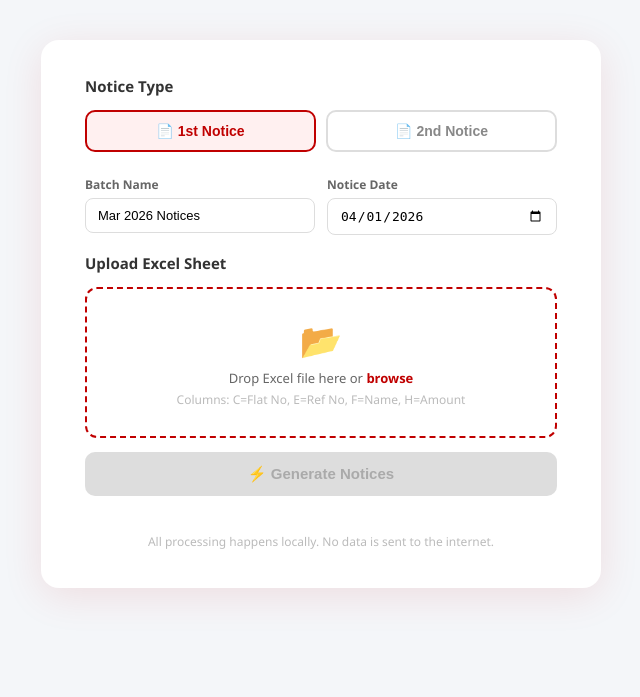
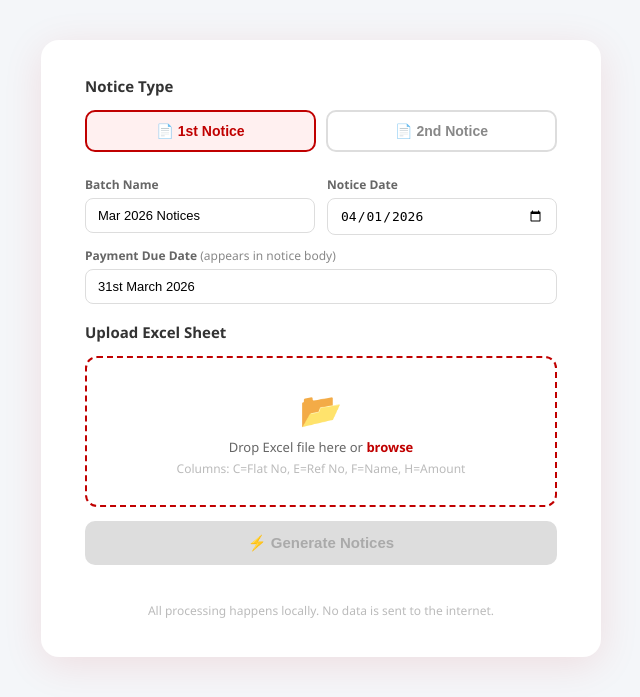
Before and after one commit to bhushangalande75-star/shreeji-notices, a Flask app: page / in a window 1280 px wide. Shown: the part 52-749 px from the top of the page, without its empty margins (319-959 px from the left). Run offline with Flask 3, Linux system fonts and the light colour scheme; the visitor is signed in with stand-in values (Sample User, id 1).

Commit message:
Added due date field to notice generator

```diff
--- a/app.py
+++ b/app.py
@@ -145,6 +145,7 @@ def generate():
     notice_type  = request.form.get("notice_type", "1st")
     issued_date  = request.form.get("issued_date", date.today().strftime("%d/%m/%Y"))
     batch_name   = request.form.get("batch_name", f"Batch {date.today().strftime('%b %Y')}")
+    due_date     = request.form.get("due_date", "31st March 2026")
 
     try:
         df   = pd.read_excel(file, header=None)
@@ -174,9 +175,9 @@ def generate():
                 prev_ref_no  = str(row[8]).strip() if notice_type == "2nd" and len(row) > 8 else ""
 
                 if notice_type == "2nd":
-                    doc_bytes = generate_notice_2nd(flat_no, ref_no, name, amount, prev_ref_no, issued_date)
+                    doc_bytes = generate_notice_2nd(flat_no, ref_no, name, amount, prev_ref_no, issued_date, due_date)
                 else:
-                    doc_bytes = generate_notice(flat_no, ref_no, name, amount)
+                    doc_bytes = generate_notice(flat_no, ref_no, name, amount, due_date)
 
                 filename = f"Notice_{ref_no.replace('/','-')}_{flat_no}.docx"
                 docx_files.append((filename, doc_bytes))
--- a/notice_generator.py
+++ b/notice_generator.py
@@ -52,7 +52,7 @@ def _add_right_tab(para, pos_twips):
     tabs.append(tab)
     pPr.append(tabs)
 
-def generate_notice(flat_no, ref_no, name, amount):
+def generate_notice(flat_no, ref_no, name, amount, due_date="31st March 2026"):
     doc = Document()
 
     # Page margins
@@ -133,9 +133,7 @@ def generate_notice(flat_no, ref_no, name, amount):
 
     # ── Body 3 ───────────────────────────────────────────────
     p = _para(doc, alignment=WD_ALIGN_PARAGRAPH.JUSTIFY, space_after=8)
-    _run(p, "Therefore, you are requested to make an immediate payment of above amount by dated: - 31")
-    _run(p, "st", superscript=True)
-    _run(p, " March 2026 to avoid unpleasant situation for the committee in adherence of legal provision of law and filing recovery application u/sec 154 (B) 29 of MCS Act, 1960 to read with several provisions of laws and bye-laws.")
+    _run(p, f"Therefore, you are requested to make an immediate payment of above amount by dated: - {due_date} to avoid unpleasant situation for the committee in adherence of legal provision of law and filing recovery application u/sec 154 (B) 29 of MCS Act, 1960 to read with several provisions of laws and bye-laws.")
 
     # ── Body 4 ───────────────────────────────────────────────
     p = _para(doc, alignment=WD_ALIGN_PARAGRAPH.JUSTIFY, space_after=8)
--- a/notice_generator_2nd.py
+++ b/notice_generator_2nd.py
@@ -49,7 +49,7 @@ def _add_right_tab(para, pos_twips):
     tabs.append(tab)
     pPr.append(tabs)
 
-def generate_notice_2nd(flat_no, ref_no, name, amount, prev_ref_no, issued_date=""):
+def generate_notice_2nd(flat_no, ref_no, name, amount, prev_ref_no, issued_date="", due_date="31st March 2026"):
     doc = Document()
     for section in doc.sections:
         section.page_width    = Cm(21.0)
@@ -117,7 +117,7 @@ def generate_notice_2nd(flat_no, ref_no, name, amount, prev_ref_no, issued_date=
     p = _para(doc, alignment=WD_ALIGN_PARAGRAPH.JUSTIFY, space_after=8)
     _run(p, "It is observed from the society\u2019s records that despite the said notice, the outstanding amount of ")
     _run(p, f"Rs. {formatted_amount}/-", bold=True)
-    _run(p, " towards maintenance charges till March 2026 remains unpaid as on date.")
+    _run(p, f" towards maintenance charges till {due_date} remains unpaid as on date.")
 
     # Bullet
     p = _para(doc, space_before=4, space_after=8)
--- a/templates/index.html
+++ b/templates/index.html
@@ -132,6 +132,10 @@
       <label>Notice Date</label>
       <input type="date" id="issuedDate"/>
     </div>
+    <div class="field full">
+      <label>Payment Due Date <span style="color:#888;font-weight:400">(appears in notice body)</span></label>
+      <input type="text" id="dueDate" placeholder="e.g. 30th April 2026" value="31st March 2026"/>
+    </div>
   </div>
 
   <div class="section-title">Upload Excel Sheet</div>
@@ -233,6 +237,7 @@
     formData.append("notice_type",  noticeType);
     formData.append("issued_date",  document.getElementById("issuedDate").value);
     formData.append("batch_name",   document.getElementById("batchName").value);
+    formData.append("due_date",     document.getElementById("dueDate").value);
 
     const response = await fetch("/generate", { method: "POST", body: formData });
     const reader   = response.body.getReader();
```
